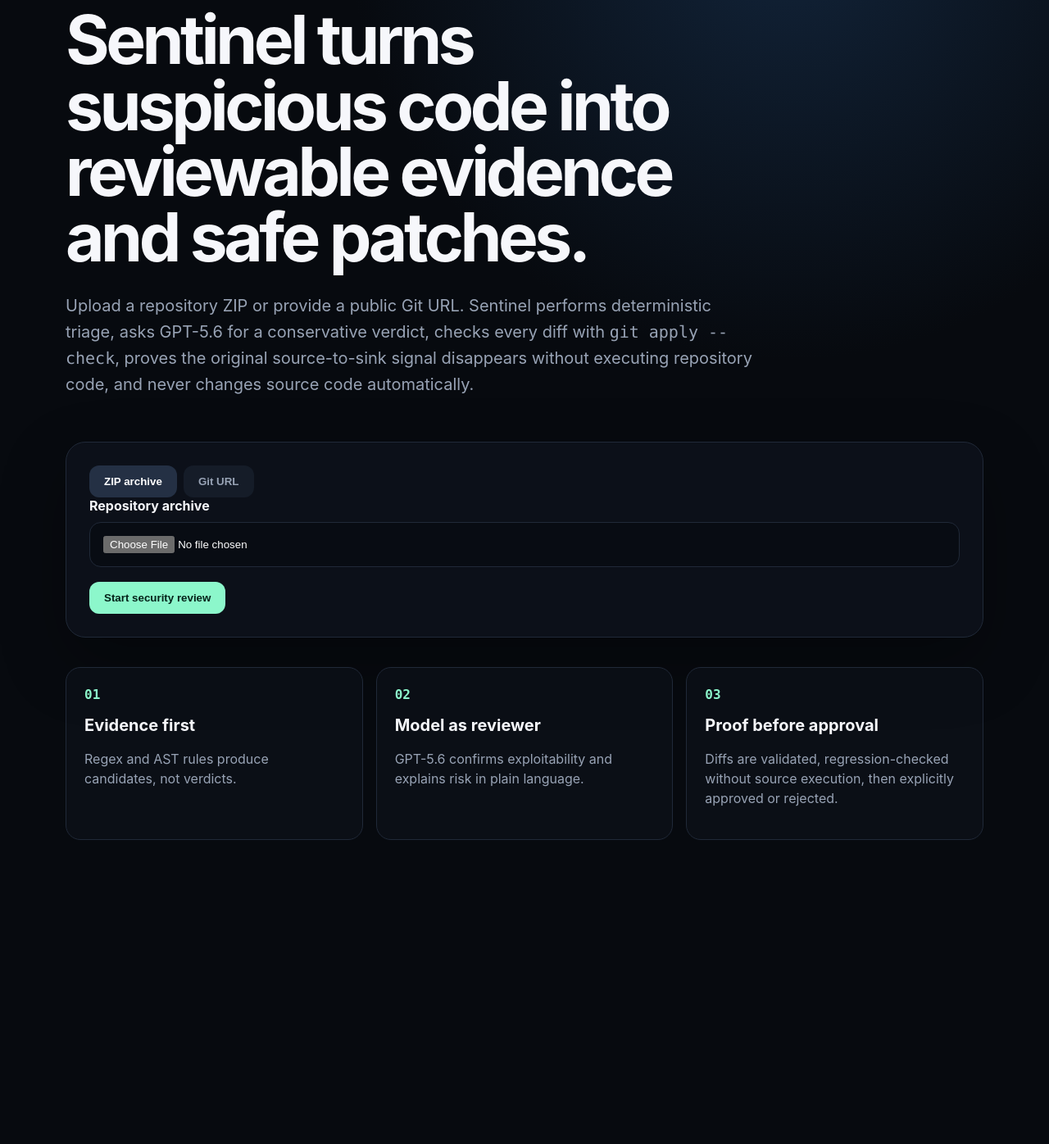
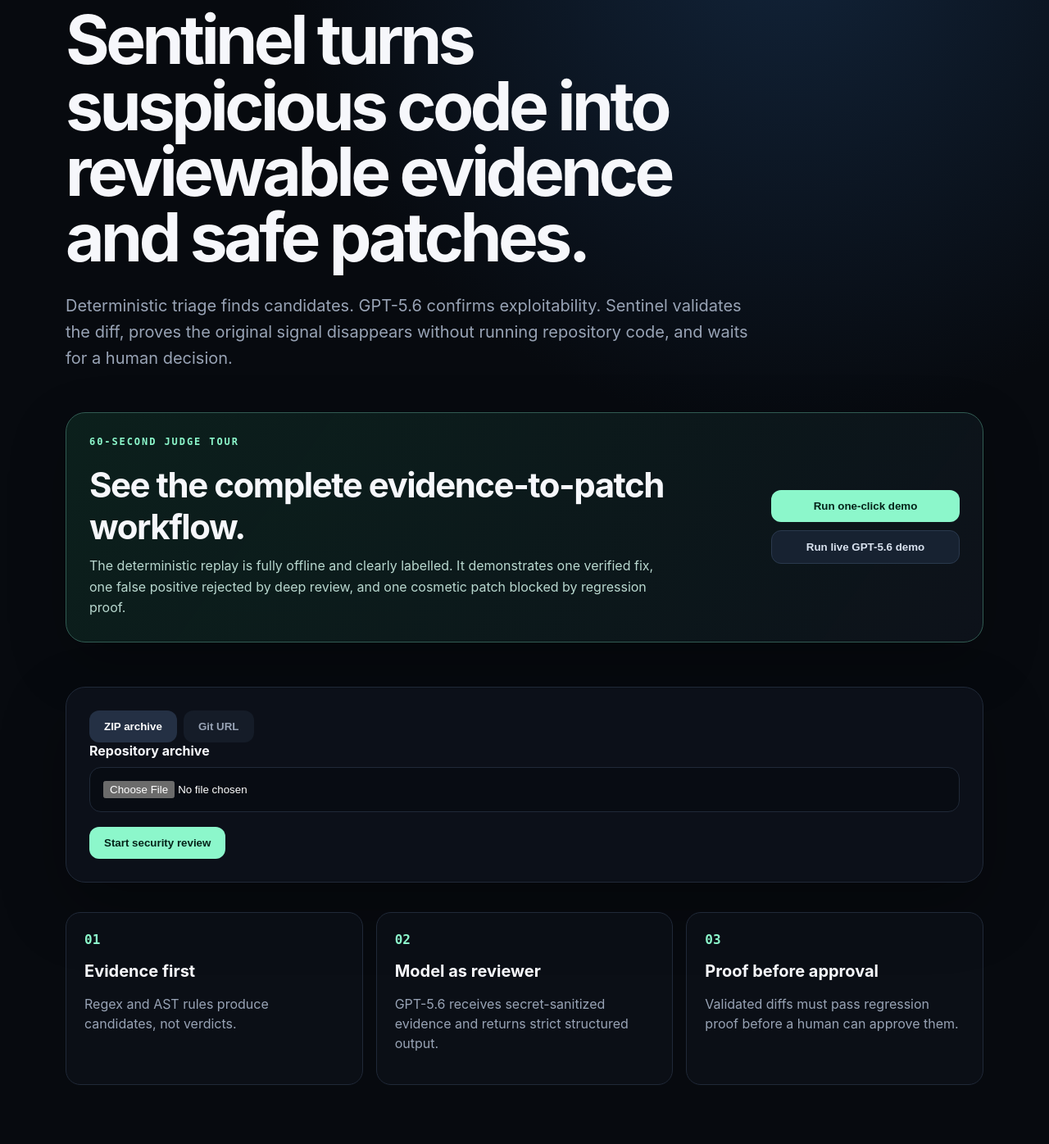
Before and after one commit to DizzyZ7/Sentinel, a Flask app: template app/templates/index.html in a window 1280 px wide. Shown: the part 97-1493 px from the top of the page at 82% size. Before the commit the page ends 1122 px from the top, so only its background shows below. Run offline with Flask 3, Linux system fonts and the light colour scheme; the template is opened without the code that fills it, so the values that code supplies are empty.

Commit message:
feat: add live judge-tour progress experience

```diff
--- a/app/static/app.css
+++ b/app/static/app.css
@@ -175,3 +175,32 @@
   .verification-mode { display: inline-block; margin-top: 10px; }
   .verification-checks { grid-template-columns: 1fr; }
 }
+
+.demo-panel {
+  margin: 50px 0 18px;
+  display: flex;
+  justify-content: space-between;
+  align-items: center;
+  gap: 28px;
+  border: 1px solid #315b52;
+  border-radius: 24px;
+  padding: 28px;
+  background: linear-gradient(125deg, rgba(12, 33, 28, .96), rgba(13, 18, 27, .92));
+  box-shadow: 0 25px 70px rgba(0, 0, 0, .22);
+}
+.demo-panel h2 { margin: 0 0 10px; font-size: clamp(28px, 4vw, 42px); letter-spacing: -.035em; }
+.demo-panel p { margin: 0; max-width: 720px; color: #b9d8cf; line-height: 1.6; }
+.demo-actions { min-width: 230px; display: grid; gap: 10px; }
+.progress-card { margin-top: 20px; border: 1px solid #28584d; background: #091b17; border-radius: 16px; padding: 18px; }
+.progress-card.error { border-color: #6d2933; background: #2b1116; }
+.progress-head { display: flex; align-items: start; justify-content: space-between; gap: 18px; }
+.progress-head span { display: block; color: var(--accent); font: 700 11px/1.2 ui-monospace, monospace; letter-spacing: .12em; margin-bottom: 6px; }
+.progress-head strong { display: block; }
+.progress-track { height: 9px; margin-top: 16px; overflow: hidden; border-radius: 999px; background: #17231f; }
+.progress-track div { height: 100%; width: 0; border-radius: inherit; background: var(--accent); transition: width .35s ease; }
+.progress-meta { margin-top: 9px; color: var(--muted); font-size: 12px; }
+
+@media (max-width: 760px) {
+  .demo-panel { display: block; }
+  .demo-actions { margin-top: 22px; min-width: 0; }
+}
--- a/app/templates/index.html
+++ b/app/templates/index.html
@@ -11,7 +11,19 @@
     <section class="hero">
       <div class="eyebrow">GPT-5.6 · EVIDENCE-BOUND · HUMAN-IN-THE-LOOP</div>
       <h1>Sentinel turns suspicious code into reviewable evidence and safe patches.</h1>
-      <p>Upload a repository ZIP or provide a public Git URL. Sentinel performs deterministic triage, asks GPT-5.6 for a conservative verdict, checks every diff with <code>git apply --check</code>, proves the original source-to-sink signal disappears without executing repository code, and never changes source code automatically.</p>
+      <p>Deterministic triage finds candidates. GPT-5.6 confirms exploitability. Sentinel validates the diff, proves the original signal disappears without running repository code, and waits for a human decision.</p>
+    </section>
+
+    <section class="demo-panel">
+      <div>
+        <div class="eyebrow">60-SECOND JUDGE TOUR</div>
+        <h2>See the complete evidence-to-patch workflow.</h2>
+        <p>The deterministic replay is fully offline and clearly labelled. It demonstrates one verified fix, one false positive rejected by deep review, and one cosmetic patch blocked by regression proof.</p>
+      </div>
+      <div class="demo-actions">
+        <button id="demo-replay" class="primary" type="button">Run one-click demo</button>
+        <button id="demo-live" class="secondary" type="button">Run live GPT-5.6 demo</button>
+      </div>
     </section>
 
     <section class="panel">
@@ -30,13 +42,24 @@
         </div>
         <button class="primary" type="submit">Start security review</button>
       </form>
-      <div id="status" class="status hidden"></div>
+
+      <section id="status" class="progress-card hidden" aria-live="polite">
+        <div class="progress-head">
+          <div>
+            <span id="progress-stage">QUEUED</span>
+            <strong id="progress-message">Preparing scan…</strong>
+          </div>
+          <strong id="progress-percent">0%</strong>
+        </div>
+        <div class="progress-track"><div id="progress-fill"></div></div>
+        <div id="progress-meta" class="progress-meta">0 / 1</div>
+      </section>
     </section>
 
     <section class="principles">
       <article><strong>01</strong><h2>Evidence first</h2><p>Regex and AST rules produce candidates, not verdicts.</p></article>
-      <article><strong>02</strong><h2>Model as reviewer</h2><p>GPT-5.6 confirms exploitability and explains risk in plain language.</p></article>
-      <article><strong>03</strong><h2>Proof before approval</h2><p>Diffs are validated, regression-checked without source execution, then explicitly approved or rejected.</p></article>
+      <article><strong>02</strong><h2>Model as reviewer</h2><p>GPT-5.6 receives secret-sanitized evidence and returns strict structured output.</p></article>
+      <article><strong>03</strong><h2>Proof before approval</h2><p>Validated diffs must pass regression proof before a human can approve them.</p></article>
     </section>
   </main>
 <script>
@@ -45,7 +68,79 @@
 const gitField = document.querySelector('#git-field');
 const form = document.querySelector('#scan-form');
 const statusBox = document.querySelector('#status');
+const progressStage = document.querySelector('#progress-stage');
+const progressMessage = document.querySelector('#progress-message');
+const progressPercent = document.querySelector('#progress-percent');
+const progressFill = document.querySelector('#progress-fill');
+const progressMeta = document.querySelector('#progress-meta');
 let mode = 'zip';
+let polling = false;
+
+const sleep = ms => new Promise(resolve => setTimeout(resolve, ms));
+
+function showError(message) {
+  statusBox.classList.remove('hidden');
+  statusBox.classList.add('error');
+  progressStage.textContent = 'FAILED';
+  progressMessage.textContent = message;
+  progressPercent.textContent = '—';
+  progressFill.style.width = '100%';
+}
+
+function renderProgress(scan) {
+  const progress = scan.progress || {
+    stage: scan.status,
+    message: `Scan ${scan.status}`,
+    current: 0,
+    total: 1,
+    percent: scan.status === 'completed' ? 100 : 0
+  };
+  statusBox.classList.remove('hidden', 'error');
+  progressStage.textContent = progress.stage.replaceAll('_', ' ').toUpperCase();
+  progressMessage.textContent = progress.message;
+  progressPercent.textContent = `${progress.percent}%`;
+  progressFill.style.width = `${progress.percent}%`;
+  progressMeta.textContent = `${progress.current} / ${progress.total} · ${scan.file_count} files · ${scan.candidate_count} candidates`;
+}
+
+async function pollScan(created) {
+  if (polling) return;
+  polling = true;
+  try {
+    while (true) {
+      const response = await fetch(created.status_url);
+      if (!response.ok) throw new Error('Could not read scan status');
+      const scan = await response.json();
+      renderProgress(scan);
+      if (scan.status === 'completed') {
+        await sleep(350);
+        window.location.href = `${created.report_url}?format=html`;
+        return;
+      }
+      if (scan.status === 'failed') {
+        showError(scan.error || 'Scan failed safely');
+        return;
+      }
+      await sleep(850);
+    }
+  } catch (error) {
+    showError(error.message || 'Could not monitor scan');
+  } finally {
+    polling = false;
+  }
+}
+
+async function startRequest(url, options = {}) {
+  statusBox.classList.remove('hidden', 'error');
+  renderProgress({status: 'queued', file_count: 0, candidate_count: 0, progress: {stage: 'queued', message: 'Creating isolated workspace…', current: 0, total: 1, percent: 0}});
+  const response = await fetch(url, {method: 'POST', ...options});
+  if (!response.ok) {
+    const error = await response.json().catch(() => ({}));
+    showError(error.detail || 'Could not start scan');
+    return;
+  }
+  await pollScan(await response.json());
+}
 
 tabs.forEach(tab => tab.addEventListener('click', () => {
   tabs.forEach(item => item.classList.remove('active'));
@@ -55,44 +150,22 @@
   gitField.classList.toggle('hidden', mode !== 'git');
 }));
 
-const sleep = ms => new Promise(resolve => setTimeout(resolve, ms));
+document.querySelector('#demo-replay').addEventListener('click', () => startRequest('/scan/demo?mode=replay'));
+document.querySelector('#demo-live').addEventListener('click', () => startRequest('/scan/demo?mode=live'));
 
 form.addEventListener('submit', async event => {
   event.preventDefault();
   const data = new FormData();
   if (mode === 'zip') {
     const file = document.querySelector('#archive').files[0];
-    if (!file) return;
+    if (!file) return showError('Choose a ZIP archive first');
     data.append('archive', file);
   } else {
     const url = document.querySelector('#git_url').value.trim();
-    if (!url) return;
+    if (!url) return showError('Enter a public Git URL first');
     data.append('git_url', url);
   }
-  statusBox.classList.remove('hidden', 'error');
-  statusBox.textContent = 'Creating isolated workspace…';
-  const response = await fetch('/scan/repo', {method: 'POST', body: data});
-  if (!response.ok) {
-    const error = await response.json();
-    statusBox.classList.add('error');
-    statusBox.textContent = error.detail || 'Could not start scan';
-    return;
-  }
-  const created = await response.json();
-  while (true) {
-    const scan = await fetch(created.status_url).then(item => item.json());
-    statusBox.textContent = `Scan ${scan.status} · ${scan.file_count} files · ${scan.candidate_count} candidates`;
-    if (scan.status === 'completed') {
-      window.location.href = `${created.report_url}?format=html`;
-      return;
-    }
-    if (scan.status === 'failed') {
-      statusBox.classList.add('error');
-      statusBox.textContent = scan.error || 'Scan failed';
-      return;
-    }
-    await sleep(1200);
-  }
+  await startRequest('/scan/repo', {body: data});
 });
 </script>
 </body>
```
Also changed, not shown: app/templates/report.html (+14 -0 lines).
